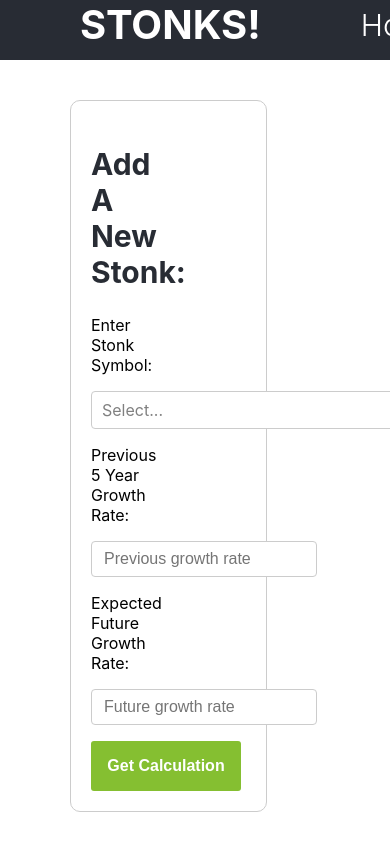
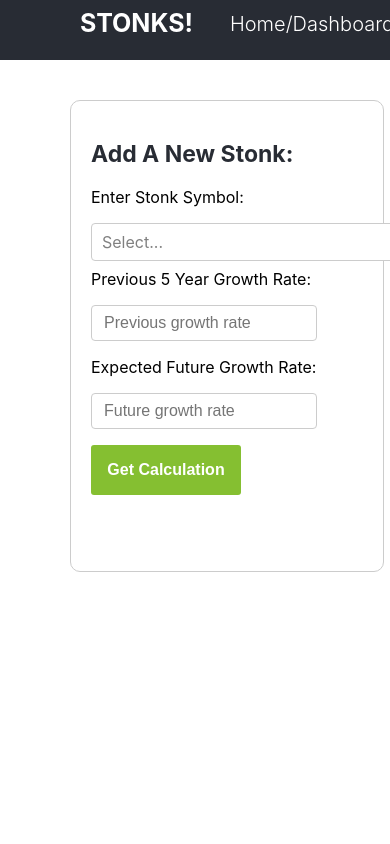
Before and after one commit to toddmantell/stonks, a React (Create React App) app: page /addstonk in a window 390 px wide. Shown: the top 844 px of the page. Built offline with nearby package versions, Linux system fonts and the light colour scheme.

Commit message:
changes for responsiveness

```diff
--- a/src/App.css
+++ b/src/App.css
@@ -1,7 +1,3 @@
-.app {
-  /* text-align: center; */
-}
-
 .app-header {
   position: fixed;
   z-index: 1;
@@ -33,7 +29,8 @@
 }
 
 .logo-name {
-  font-size: 40px;
+  padding-top: .5rem;
+  font-size: 25px;
   font-weight: 650;
   text-decoration: none;
 }
@@ -54,12 +51,12 @@
   overflow-x: hidden;
   overflow-y: auto;
   margin-left: 5rem;
-  padding-top: .45rem;
 }
 
 .nav-item {
   margin: 0 20px;
-  font-size: 30px;
+  padding-top: .75rem;
+  font-size: 20px;
   font-weight: 300;
   text-decoration: none;
 }
@@ -68,20 +65,58 @@
   color: #61dafb;
 }
 
-@media (max-width: 700px) {
+@media (max-width: 768px) {
+  .app-header .nav {
+  display: flex;
+  overflow-x: hidden;
+  overflow-y: auto;
+  margin-left: 2rem;
+}
+
+.nav-item {
+  margin: 0 5px;
+  padding-top: .75rem;
+  font-size: 20px;
+  font-weight: 300;
+  text-decoration: none;
+}
+
+
   .stonks-container {
-    margin-top: 100px;
+    margin-top: 80px;
     display: grid;
     grid-template-areas:
       'stonk';
+    row-gap: 25px;
+    margin-left: 100px;
   }
 }
 
-@media (min-width: 701px) {
+@media (min-width: 768px) and (max-width: 990px) {
   .stonks-container {
-    margin: 100px 40px 0 70px;
+    margin: 80px 20px 0 35px;
     display: grid;
-    grid-template-columns: 20% 20% 20% 20% 20%;
+    grid-template-columns: 50% 50%;
+    grid-column-gap: 2px;
+    row-gap: 25px;
+  }
+}
+
+@media (min-width: 990px) and (max-width: 1300px) {
+  .stonks-container {
+    margin: 80px 20px 0 35px;
+    display: grid;
+    grid-template-columns: 33% 33% 33%;
+    grid-column-gap: 5px;
+    row-gap: 25px;
+  }
+}
+
+@media (min-width: 1300px) {
+  .stonks-container {
+    margin: 80px 40px 0 70px;
+    display: grid;
+    grid-template-columns: 25% 25% 25% 25%;
     grid-column-gap: 10px;
     row-gap: 25px;
   }
@@ -104,7 +139,7 @@
 }
 
 .stonk-card--backside {
-  height: 120%;
+  height: 125%;
   border-radius: 10px;
 }
 
@@ -134,14 +169,26 @@
   color: red;
 }
 
-.add-stonks {
-  margin: 100px 0 0 70px;
-  display: grid;
-  grid-template-columns: 50% 30%;
-  border: hsl(0,0%,80%) solid 1px;
-  border-radius: 10px;
-  width: 50%;
+@media (max-width: 1200px) {
+  .add-stonks {
+    margin: 100px 0 0 70px;
+    display: grid;
+    grid-template-columns: 100%;
+    border: hsl(0,0%,80%) solid 1px;
+    border-radius: 10px;
+    width: 80%;
+  }
+}
 
+@media (min-width: 1200px) {
+  .add-stonks {
+    margin: 100px 0 0 70px;
+    display: grid;
+    grid-template-columns: 45% 30%;
+    border: hsl(0,0%,80%) solid 1px;
+    border-radius: 10px;
+    width: 80%;
+  }
 }
 
 .add-stonk-form {
@@ -150,12 +197,13 @@
 
 .add-stonk-heading {
   color: #282c34;
-  font-size: 30px;
+  font-size: 23px;
 }
 
 .typeahead {
   margin-bottom: 1rem;
   width: 400px;
+  height: 30px;
 }
 
 .input-label {
@@ -194,6 +242,16 @@ input:-webkit-autofill:active  {
   margin: 0 0 1rem 0;
 }
 
+.metrics-heading--symbol {
+  margin-bottom: 0;
+  font-size: 22px;
+}
+
+.metrics-heading--price {
+  margin: 0 0 1rem 0;
+  font-size: 22px;
+}
+
 .metrics-section--metrics {
   margin-bottom: 1rem;
   width: 300px;
@@ -201,16 +259,7 @@ input:-webkit-autofill:active  {
 
 .metrics-section--metric {
   margin: .2rem 0;
-  font-size: 20px;
-}
-
-.metrics-heading--symbol {
-  margin-bottom: 0;
-}
-
-.metrics-heading--price {
-  margin: 0 0 1rem 0;
-  font-size: 35px;
+  font-size: 15px;
 }
 
 .form-button {
--- a/src/components/StonkSkeleton.js
+++ b/src/components/StonkSkeleton.js
@@ -10,10 +10,10 @@ export default () => (
     secondaryColor="#ecebeb"
     className="stonk-skeleton"
   >
-    <rect x="0" y="30" rx="4" ry="4" width="100" height="6" />
-    <rect x="0" y="45" rx="4" ry="4" width="80" height="6" />
-    <rect x="0" y="77" rx="3" ry="3" width="110" height="6" />
-    <rect x="0" y="107" rx="3" ry="3" width="110" height="6" />
-    <rect x="0" y="137" rx="3" ry="3" width="110" height="6" />
+    <rect x="0" y="50" rx="4" ry="4" width="100" height="6" />
+    <rect x="0" y="65" rx="4" ry="4" width="80" height="6" />
+    <rect x="0" y="97" rx="3" ry="3" width="110" height="6" />
+    <rect x="0" y="127" rx="3" ry="3" width="110" height="6" />
+    <rect x="0" y="157" rx="3" ry="3" width="110" height="6" />
   </ContentLoader>
 );
--- a/src/components/stonk/stonk.js
+++ b/src/components/stonk/stonk.js
@@ -18,7 +18,7 @@ export default function Stonk({
       flipOnHover={false}
       flipOnClick={true}
       flipDirection="horizontal"
-      style={{ width: "350px", height: "auto" }}
+      style={{ width: "300px", height: "220px" }}
     >
       <FrontSide
         companyName={companyName}
--- a/src/pages/AddStonk.js
+++ b/src/pages/AddStonk.js
@@ -81,6 +81,8 @@ export default function AddStonk() {
 
     const result = await post(`${apiUrl}/api/addStonk`, stonkToSend);
     result && alert("stonk successfully added");
+    resetForm();
+    setStonkQuote(undefined);
   }
 
   function setTickerAndGetQuote(ticker) {
--- a/src/pages/Dashboard.js
+++ b/src/pages/Dashboard.js
@@ -67,7 +67,7 @@ export default function Dashboard() {
             <StonkSkeleton key={`skeleton-${item}`} />
           ))
         : stonks.map((stonk, index) => {
-            return <Stonk {...stonk} />;
+            return <Stonk key={`stonk-${index}`} {...stonk} />;
           })}
     </main>
   );
```
